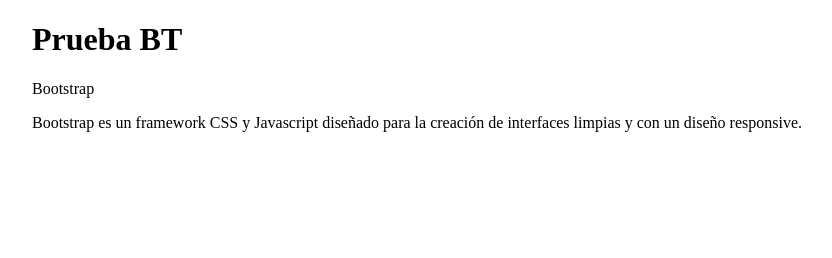
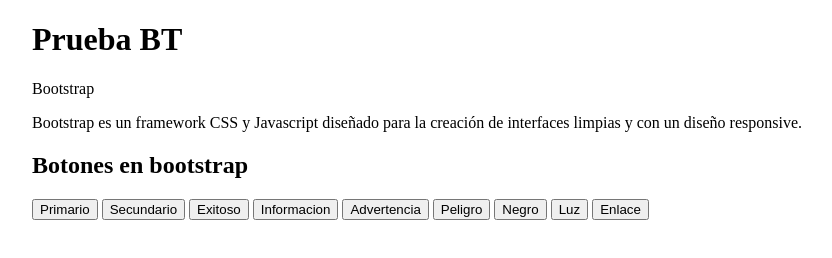
Before and after one commit to Lmrg20/ProyectoBS, a plain HTML site: page index.html in a window 1280 px wide. Shown: the whole page, without its empty margins (38-870 px from the left). Drawn offline with Linux system fonts and the light colour scheme.

Commit message:
Botones BS

```diff
--- a/index.html
+++ b/index.html
@@ -12,5 +12,17 @@
         <p>Bootstrap</p>
         <p>Bootstrap es un framework CSS y Javascript diseñado para la creación de interfaces limpias y con un diseño responsive.</p>
     </div>
+    <div class="container">
+        <h2>Botones en bootstrap</h2>
+        <button type="button" class="btn-primary">Primario</button>
+        <button type="button" class="btn-secundary">Secundario</button>
+        <button type="button" class="btn-succes">Exitoso</button>
+        <button type="button" class="btn-info">Informacion</button>
+        <button type="button" class="btn-warning">Advertencia</button>
+        <button type="button" class="btn-danger">Peligro</button>
+        <button type="button" class="btn-dark">Negro</button>
+        <button type="button" class="btn-light">Luz</button>
+        <button type="button" class="btn-link">Enlace</button>
+    </div>
 </body>
 </html>
```
